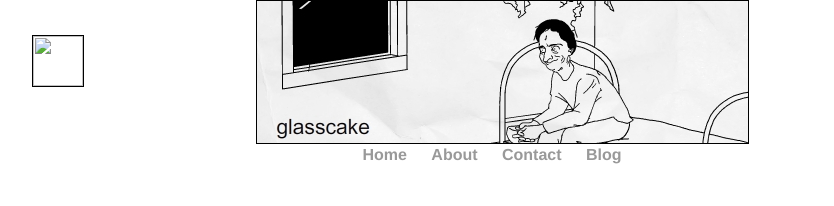
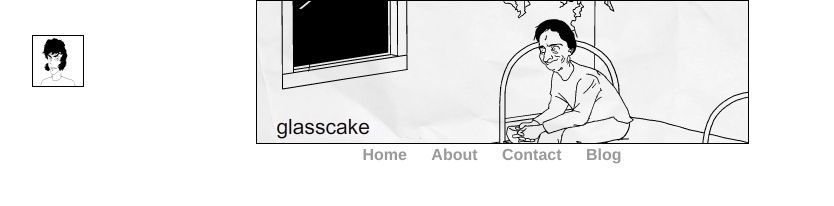
Before and after one commit to glasscaked/strip, a Jekyll site: the page built from about/index.html, in a window 1280 px wide. Shown: the top 206 px of the page, without its empty margins (138-972 px from the left). Built offline with Jekyll 4.4.1, drawn with Linux system fonts in a browser that asks for light colours.

Commit message:
Update index.html

```diff
--- a/about/index.html
+++ b/about/index.html
@@ -5,7 +5,7 @@ title: About
 
 		<div class="about">
 			<h1>About</h1>
-			<IMG STYLE="position:absolute; TOP:35px; LEFT:170px; WIDTH:50px; HEIGHT:50px" SRC="profile.jpg" border="1">
+			<IMG STYLE="position:absolute; TOP:35px; LEFT:170px; WIDTH:50px; HEIGHT:50px" SRC="/profile.jpg" border="1">
 			<p style="font-size:15px">I am James Cunningham, a UK based 2D Animator and Illustrator. I am very passionate about directing and comedy and have enjoyed animating ever since I was a child.<br>
 				<br>
 				I am currently finishing my final year of studying animation at UCA Farnham.</p>
```
